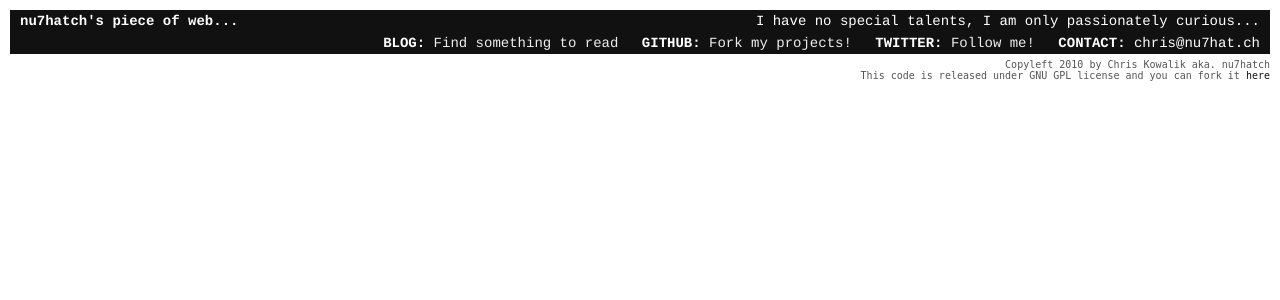
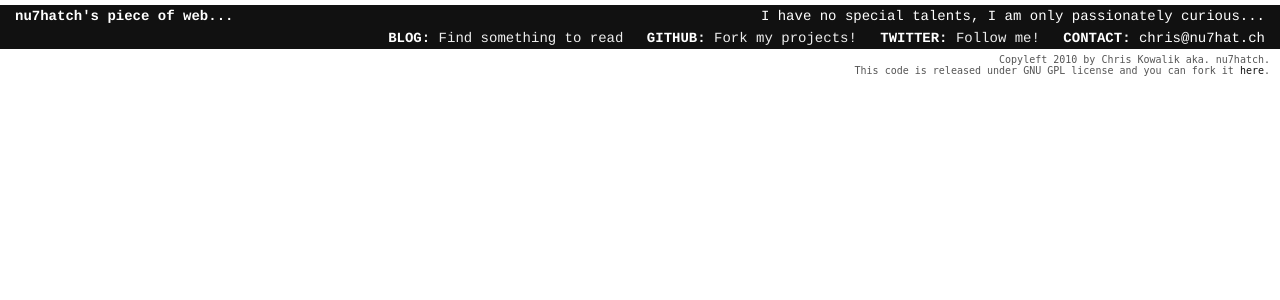
Before and after one commit to nu7hatch/nu7hat.ch, a Python web app: template templates/index.html in a window 1280 px wide. Shown: the top 300 px of the page. Run offline with Jinja, Linux system fonts and the light colour scheme; the template is opened without the code that fills it, so the values that code supplies are empty.

Commit message:
Minor changes

```diff
--- a/static/css/screen.css
+++ b/static/css/screen.css
@@ -1,11 +1,11 @@
-body { margin: 10px 10px; padding: 0; font-family:monospace, Courier; font-size:8px; color:#000000; background-color:#FFFFFF }
+body { margin: 5px 0px 10px 0px; padding: 0; font-family:monospace, Courier; font-size:8px; color:#000000; background-color:#FFFFFF }
 a { color: #111; text-decoration: none; }
 a:hover { color: #777; }
 
 .clear { clear:both; }
 
 #face { margin-bottom: -5px; margin-top: -5px; float: right; line-height: 90%; border: 0; font-size: 9px !important;font-family: courier, Monospace; }
-#links, #header { display: block; background: #111; padding: 3px 10px 3px 10px; color: #FFF; clear: both; font-size: 14px; text-align: right; font-family: courier, Monospace; }
+#links, #header { display: block; background: #111; padding: 3px 15px 3px 15px; color: #FFF; clear: both; font-size: 14px; text-align: right; font-family: courier, Monospace; }
 #header { text-align: left; }
 #header h1 { font-size: 14px; margin: 0; padding: 0; float: left; }
 #header p { margin: 0; padding: 0; float: right; }
@@ -13,7 +13,7 @@ a:hover { color: #777; }
 #links nav a:hover { color: #AAA; }
 #links nav { list-style-type: none; margin: 0; padding: 0; }
 #links nav li { display: inline; padding-left: 15px; }
-#footer { text-align: right; color: #555; font-size: 10px; display: block; padding: 5px 0; }
+#footer { text-align: right; color: #555; font-size: 10px; display: block; padding: 5px 10px; }
 
 .antispam { display: none; }
 .accessibility { position: absolute; top: -9999px; }
--- a/templates/index.html
+++ b/templates/index.html
@@ -30,8 +30,8 @@
     </section>
 
     <footer id="footer">
-      Copyleft 2010 by Chris Kowalik aka. nu7hatch<br />
-      This code is released under GNU GPL license and you can fork it <a href="http://github.com/nu7hatch/nu7hat.ch">here</a>
+      Copyleft 2010 by Chris Kowalik aka. nu7hatch.<br />
+      This code is released under GNU GPL license and you can fork it <a href="http://github.com/nu7hatch/nu7hat.ch">here</a>.
     </footer>
   </body>
 </html>
```
